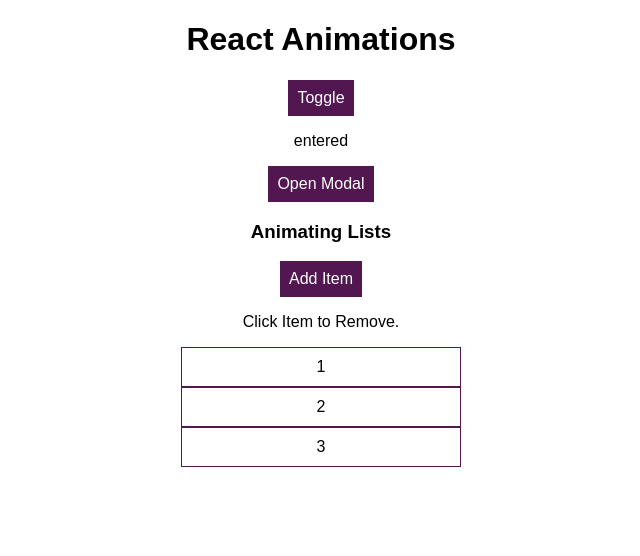
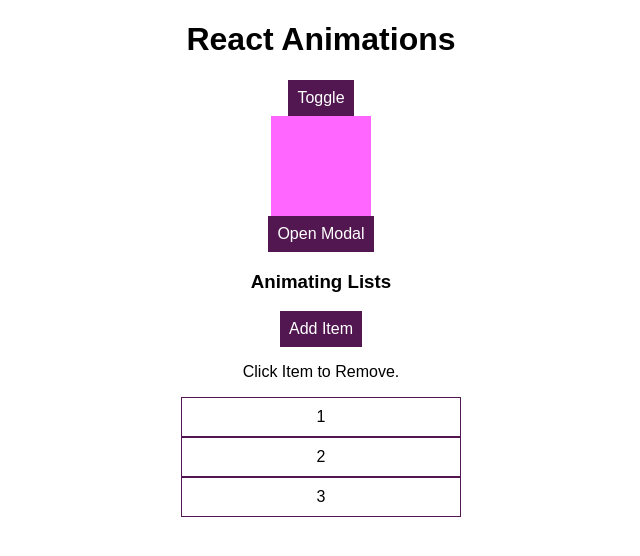
Before and after one commit to kscheltema/section_24_animation, a React (Create React App) app: page / in a window 1280 px wide. Both pictures are taken after a click on the button "Toggle". Shown: the top 556 px of the page, without its empty margins (319-959 px from the left). Built offline with nearby package versions, Linux system fonts and the light colour scheme.

Commit message:
ease-out with state and Transition

```diff
--- a/src/App.js
+++ b/src/App.js
@@ -33,26 +33,19 @@ class App extends Component {
         </button>
         <br />
         <Transition in={this.state.showBlock} timeout={400}>
-          {(state) => <p>{state}</p>}
-          {/* <div
-            style={{
-              backgroundColor: "#f6f",
-              width: 100,
-              height: 100,
-              margin: "auto",
-            }}
-          /> */}
-        </Transition>
-        {/* {this.state.showBlock ? (
+          {(state) => (
             <div
               style={{
                 backgroundColor: "#f6f",
+                opacity: state === "exited" ? 0 : 1,
+                transition: "opacity 1s ease-out",
                 width: 100,
                 height: 100,
                 margin: "auto",
               }}
             />
-        ) : null} */}
+          )}
+        </Transition>
         {this.state.modalIsOpen ? <Modal closed={this.closedModal} /> : null}
         {this.state.modalIsOpen ? <Backdrop /> : null}
         <button className="Button" onClick={this.showModal}>
```
Lines whose indentation alone changed are shown as unchanged.
